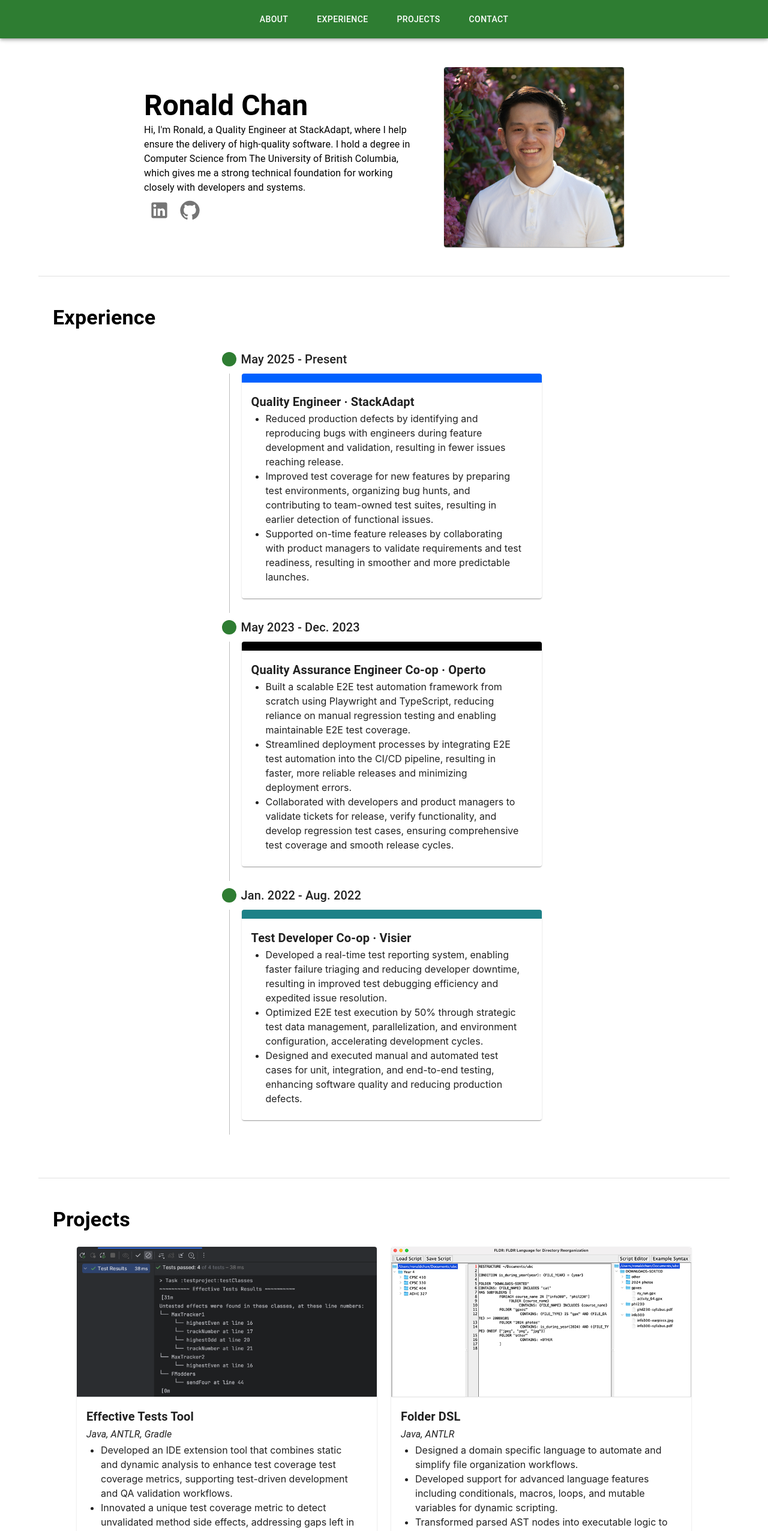
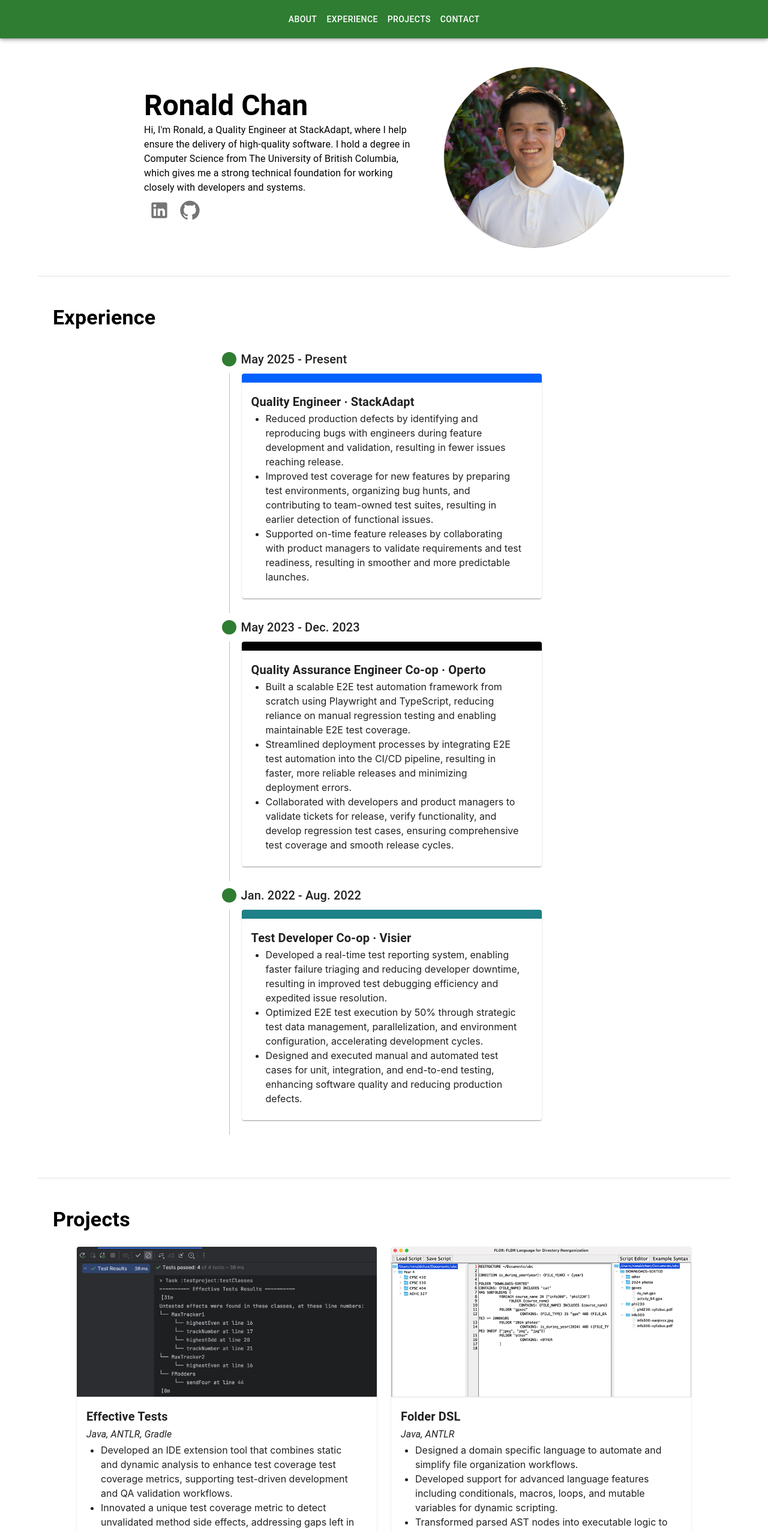
Before and after one commit to ronalldchan/ronalldchan.github.io, a React (Vite) app: page / in a window 1280 px wide. Shown: the top 2553 px of the page at 60% size. Built offline with nearby package versions, Linux system fonts and the light colour scheme.

Commit message:
audit fix packages (#19)
* audit fix packages

* Refactor page content

```diff
--- a/src/components/AboutMe.tsx
+++ b/src/components/AboutMe.tsx
@@ -1,28 +1,36 @@
-import { Box, Container, Grid, IconButton, Paper, Stack, Typography } from "@mui/material";
+import {
+  Box,
+  Container,
+  Grid,
+  IconButton,
+  Paper,
+  Stack,
+  Typography,
+} from "@mui/material";
 import { GitHub, LinkedIn } from "@mui/icons-material";
-// import LinkedInIcon from "@mui/icons-material/LinkedIn";
-// import GitHubIcon from "@mui/icons-material/GitHub";
-// import IconLinkButton from "./IconLinkButton";
+import { SECTIONS } from "../constants/sections";
+import { ABOUT } from "../constants/content";
 
 function AboutMe() {
   return (
-    <Container id="about">
+    <Container id={SECTIONS.ABOUT}>
       <Box component="section" py={6}>
-        <Grid container justifyContent={"center"} alignItems={"center"} spacing={4}>
+        <Grid
+          container
+          justifyContent={"center"}
+          alignItems={"center"}
+          spacing={4}
+        >
           <Grid item maxWidth={500}>
             <Typography variant="h3" fontWeight={"bold"}>
               Ronald Chan
             </Typography>
-            <Typography variant="body1">
-              Hi, I'm Ronald, a Quality Engineer at StackAdapt, where I help ensure the delivery of high-quality
-              software. I hold a degree in Computer Science from The University of British Columbia, which gives me a
-              strong technical foundation for working closely with developers and systems.
-            </Typography>
+            <Typography variant="body1">{ABOUT.description}</Typography>
             <Stack direction={"row"}>
-              <IconButton href="https://www.linkedin.com/in/ronald-chan-info/">
+              <IconButton href={ABOUT.linkedin}>
                 <LinkedIn fontSize="large" />
               </IconButton>
-              <IconButton href="https://github.com/ronalldchan">
+              <IconButton href={ABOUT.github}>
                 <GitHub fontSize="large" />
               </IconButton>
             </Stack>
@@ -33,7 +41,7 @@
                 width: 300,
                 height: 300,
                 overflow: "hidden",
-                // borderRadius: "10%",
+                borderRadius: "50%",
               }}
             >
               <img src={"/headshot.jpg"} style={{ width: "100%" }} />
--- a/src/components/NavBar.tsx
+++ b/src/components/NavBar.tsx
@@ -1,14 +1,15 @@
 import { AppBar, Toolbar } from "@mui/material";
 import NavBarButton from "./NavBarButton";
+import { SECTIONS } from "../constants/sections";
 
 function NavBar() {
   return (
     <AppBar position="sticky">
-      <Toolbar sx={{ justifyContent: "center" }}>
-        <NavBarButton name="About" href="#about" />
-        <NavBarButton name="Experience" href="#experience" />
-        <NavBarButton name="Projects" href="#projects" />
-        <NavBarButton name="Contact" href="#contact" />
+      <Toolbar sx={{ display: "flex", justifyContent: "center" }}>
+        <NavBarButton name="About" href={`#${SECTIONS.ABOUT}`} />
+        <NavBarButton name="Experience" href={`#${SECTIONS.EXPERIENCE}`} />
+        <NavBarButton name="Projects" href={`#${SECTIONS.PROJECTS}`} />
+        <NavBarButton name="Contact" href={`#${SECTIONS.CONTACT}`} />
       </Toolbar>
     </AppBar>
   );
--- a/src/components/NavBarButton.tsx
+++ b/src/components/NavBarButton.tsx
@@ -2,7 +2,7 @@
 
 function NavBarButton(props: { name: string; href: string }) {
   return (
-    <Button variant="text" color="inherit" href={props.href} disableRipple sx={{ py: 2, px: 3 }}>
+    <Button variant="text" color="inherit" href={props.href} disableRipple>
       {props.name}
     </Button>
   );
--- a/src/components/Projects.tsx
+++ b/src/components/Projects.tsx
@@ -1,9 +1,11 @@
 import { Box, Container, Grid, Typography } from "@mui/material";
 import ProjectCard from "./ProjectCard";
+import { SECTIONS } from "../constants/sections";
+import { PROJECTS } from "../constants/content";
 
 function Projects() {
   return (
-        <Container id="projects">
+    <Container id={SECTIONS.PROJECTS}>
       <Box component="section" py={6}>
         <Typography variant="h4" fontWeight={"bold"}>
           Projects
@@ -11,65 +13,48 @@
         <Grid container justifyContent={"center"} spacing={3} py={3}>
           <Grid item>
             <ProjectCard
-                            title="Effective Tests Tool"
-                            subtitle="Java, ANTLR, Gradle"
-                            description={[
-                                "Developed an IDE extension tool that combines static and dynamic analysis to enhance test coverage test coverage metrics, supporting test-driven development and QA validation workflows.",
-                                "Innovated a unique test coverage metric to detect unvalidated method side effects, addressing gaps left in traditional test methodologies.",
-                                "Implemented static analysis logic to quantify assertion coverage and highlight untested code.",
-                            ]}
-                            image={"/projects/effective_tests.png"}
-                            github="https://github.com/ronalldchan/effective-tests"
+              title={PROJECTS.effectiveTests.title}
+              subtitle={PROJECTS.effectiveTests.subtitle}
+              description={PROJECTS.effectiveTests.description}
+              image={PROJECTS.effectiveTests.image}
+              github={PROJECTS.effectiveTests.github}
             />
           </Grid>
           <Grid item>
             <ProjectCard
-                            title="Folder DSL"
-                            subtitle="Java, ANTLR"
-                            description={[
-                                "Designed a domain specific language to automate and simplify file organization workflows.",
-                                "Developed support for advanced language features including conditionals, macros, loops, and mutable variables for dynamic scripting.",
-                                "Transformed parsed AST nodes into executable logic to support runtime behavior for the DSL.",
-                            ]}
-                            image={"/projects/dsl.png"}
-                            github="https://github.com/ronalldchan/fldr-dsl"
+              title={PROJECTS.folderDSL.title}
+              subtitle={PROJECTS.folderDSL.subtitle}
+              description={PROJECTS.folderDSL.description}
+              image={PROJECTS.folderDSL.image}
+              github={PROJECTS.folderDSL.github}
             />
           </Grid>
           <Grid item>
             <ProjectCard
-                            title="UBC Notes"
-                            subtitle="TypeScript, Firebase, React, Material UI"
-                            description={[
-                                "Built a web application during a 12-hour hackathon for students to upload, organize, and share course notes using React and MUI.",
-                                "Integrated Google Firebase for backend infrastructure, handling file storage and API endpoints.",
-                            ]}
-                            image={"/projects/ubcnotes.png"}
-                            github="https://github.com/ronalldchan/UBC-Notes"
-                            details="https://devpost.com/software/ubc-notes"
+              title={PROJECTS.ubcNotes.title}
+              subtitle={PROJECTS.ubcNotes.subtitle}
+              description={PROJECTS.ubcNotes.description}
+              image={PROJECTS.ubcNotes.image}
+              github={PROJECTS.ubcNotes.github}
+              details={PROJECTS.ubcNotes.details}
             />
           </Grid>
           <Grid item>
             <ProjectCard
-                            title="Portfolio Website"
-                            subtitle="TypeScript, React, Material UI"
-                            description={[
-                                "My website that you are looking at now!",
-                                "Created with TypeScript, React, and Material UI.",
-                            ]}
-                            image={"/projects/website.png"}
-                            github="https://github.com/ronalldchan/ronalldchan.github.io"
+              title={PROJECTS.portfolioWebsite.title}
+              subtitle={PROJECTS.portfolioWebsite.subtitle}
+              description={PROJECTS.portfolioWebsite.description}
+              image={PROJECTS.portfolioWebsite.image}
+              github={PROJECTS.portfolioWebsite.github}
             />
           </Grid>
           <Grid item>
             <ProjectCard
-                            title="Translink Database App"
-                            subtitle="SQL, HTML, PHP"
-                            description={[
-                                "A SQL database based on the TransLink transportation network.",
-                                "Allows users to add, remove, and query data regarding the network via a HTML and PHP frontend.",
-                            ]}
-                            image={"/projects/translinkdb.png"}
-                            github="https://github.com/ronalldchan/Translink-Database"
+              title={PROJECTS.translinkDB.title}
+              subtitle={PROJECTS.translinkDB.subtitle}
+              description={PROJECTS.translinkDB.description}
+              image={PROJECTS.translinkDB.image}
+              github={PROJECTS.translinkDB.github}
             />
           </Grid>
         </Grid>
--- /dev/null
+++ b/src/constants/content.ts
@@ -0,0 +1,99 @@
+export const ABOUT = {
+  title: "About Me",
+  description:
+    "Hi, I'm Ronald, a Quality Engineer at StackAdapt, where I help ensure the delivery of high-quality software. I hold a degree in Computer Science from The University of British Columbia, which gives me a strong technical foundation for working closely with developers and systems.",
+  linkedin: "https://www.linkedin.com/in/ronald-chan-info/",
+  github: "https://github.com/ronalldchan",
+};
+
+export const EXPERIENCE = {
+  stackadapt: {
+    jobTitle: "Quality Engineer",
+    company: "StackAdapt",
+    companyLink: "https://www.stackadapt.com/",
+    description: [
+      "Reduced production defects by identifying and reproducing bugs with engineers during feature development and validation, resulting in fewer issues reaching release.",
+      "Improved test coverage for new features by preparing test environments, organizing bug hunts, and contributing to team-owned test suites, resulting in earlier detection of functional issues.",
+      "Supported on-time feature releases by collaborating with product managers to validate requirements and test readiness, resulting in smoother and more predictable launches.",
+    ],
+    color: "#0061ff",
+  },
+  operto: {
+    jobTitle: "Quality Assurance Engineer Co-op",
+    company: "Operto",
+    companyLink: "https://operto.com/",
+    description: [
+      "Built a scalable E2E test automation framework from scratch using Playwright and TypeScript, reducing reliance on manual regression testing and enabling maintainable E2E test coverage.",
+      "Streamlined deployment processes by integrating E2E test automation into the CI/CD pipeline, resulting in faster, more reliable releases and minimizing deployment errors.",
+      "Collaborated with developers and product managers to validate tickets for release, verify functionality, and develop regression test cases, ensuring comprehensive test coverage and smooth release cycles.",
+    ],
+    color: "#000000",
+  },
+  visier: {
+    jobTitle: "Test Developer Co-op",
+    company: "Visier",
+    companyLink: "https://www.visier.com/",
+    description: [
+      "Developed a real-time test reporting system, enabling faster failure triaging and reducing developer downtime, resulting in improved test debugging efficiency and expedited issue resolution.",
+      "Optimized E2E test execution by 50% through strategic test data management, parallelization, and environment configuration, accelerating development cycles.",
+      "Designed and executed manual and automated test cases for unit, integration, and end-to-end testing, enhancing software quality and reducing production defects.",
+    ],
+    color: "#1d8187",
+  },
+};
+
+export const PROJECTS = {
+  effectiveTests: {
+    title: "Effective Tests",
+    subtitle: "Java, ANTLR, Gradle",
+    description: [
+      "Developed an IDE extension tool that combines static and dynamic analysis to enhance test coverage test coverage metrics, supporting test-driven development and QA validation workflows.",
+      "Innovated a unique test coverage metric to detect unvalidated method side effects, addressing gaps left in traditional test methodologies.",
+      "Implemented static analysis logic to quantify assertion coverage and highlight untested code.",
+    ],
+    image: "/projects/effective_tests.png",
+    github: "https://github.com/ronalldchan/effective-tests",
+  },
+  folderDSL: {
+    title: "Folder DSL",
+    subtitle: "Java, ANTLR",
+    description: [
+      "Designed a domain specific language to automate and simplify file organization workflows.",
+      "Developed support for advanced language features including conditionals, macros, loops, and mutable variables for dynamic scripting.",
+      "Transformed parsed AST nodes into executable logic to support runtime behavior for the DSL.",
+    ],
+    image: "/projects/dsl.png",
+    github: "https://github.com/ronalldchan/fldr-dsl",
+  },
+  ubcNotes: {
+    title: "UBC Notes",
+    subtitle: "TypeScript, Firebase, React, Material UI",
+    description: [
+      "Built a web application during a 12-hour hackathon for students to upload, organize, and share course notes using React and MUI.",
+      "Integrated Google Firebase for backend infrastructure, handling file storage and API endpoints.",
+    ],
+    image: "/projects/ubcnotes.png",
+    github: "https://github.com/ronalldchan/UBC-Notes",
+    details: "https://devpost.com/software/ubc-notes",
+  },
+  portfolioWebsite: {
+    title: "Portfolio Website",
+    subtitle: "TypeScript, React, Material UI",
+    description: [
+      "My website that you are looking at now!",
+      "Created with TypeScript, React, and Material UI.",
+    ],
+    image: "/projects/website.png",
+    github: "https://github.com/ronalldchan/ronalldchan.github.io",
+  },
+  translinkDB: {
+    title: "Translink Database App",
+    subtitle: "SQL, HTML, PHP",
+    description: [
+      "A SQL database based on the TransLink transportation network.",
+      "Allows users to add, remove, and query data regarding the network via a HTML and PHP frontend.",
+    ],
+    image: "/projects/translinkdb.png",
+    github: "https://github.com/ronalldchan/Translink-Database",
+  },
+};
--- /dev/null
+++ b/src/constants/sections.ts
@@ -0,0 +1,8 @@
+export const SECTIONS = {
+  ABOUT: "about",
+  EXPERIENCE: "experience",
+  PROJECTS: "projects",
+  CONTACT: "contact",
+};
+
+export type Section = (typeof SECTIONS)[keyof typeof SECTIONS];
```
Also changed, not shown: src/components/Experience.tsx (+27 -27 lines), 1 other file (tests, documents, lock files or other folders). Lines whose indentation alone changed are shown as unchanged.
